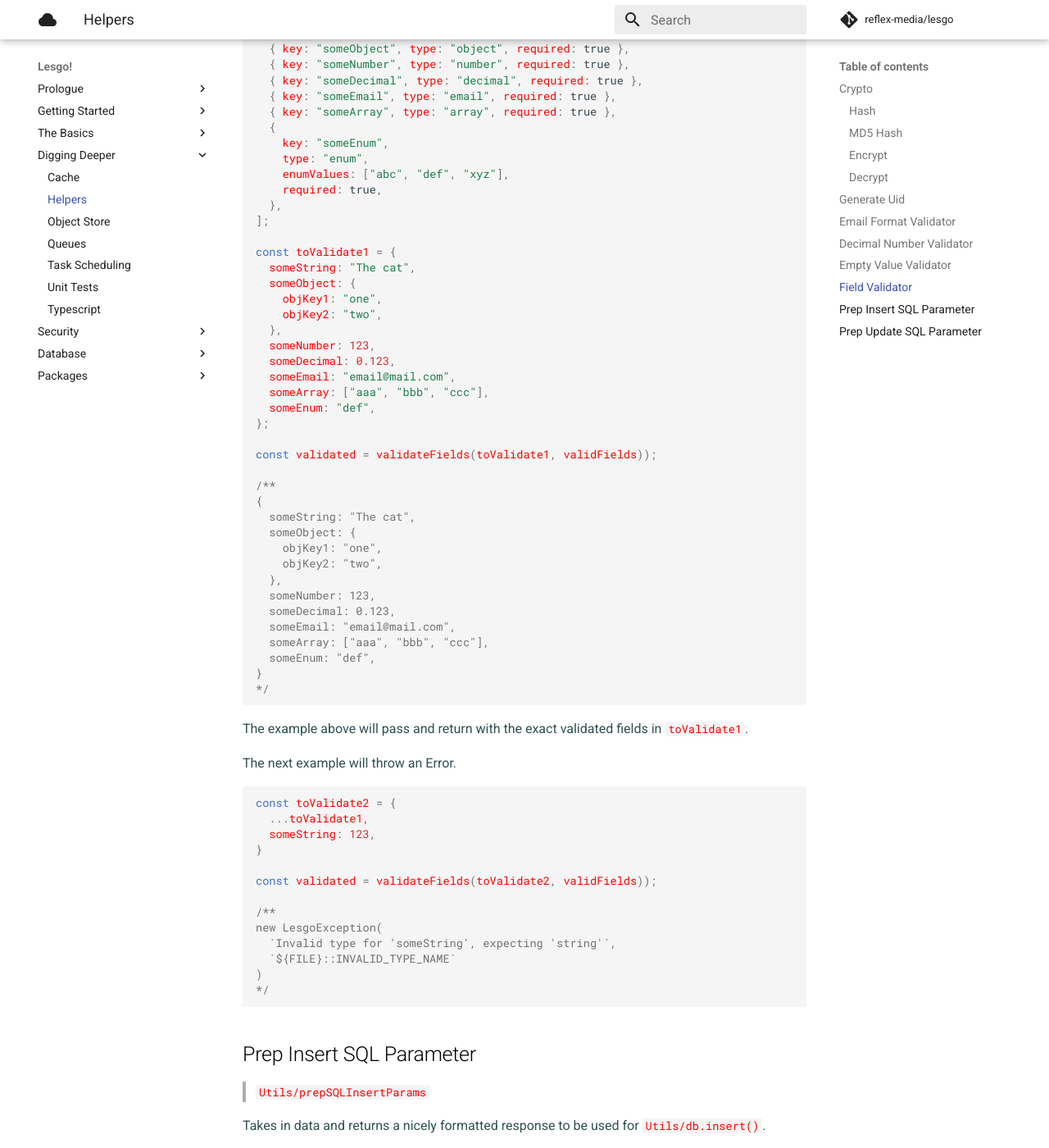
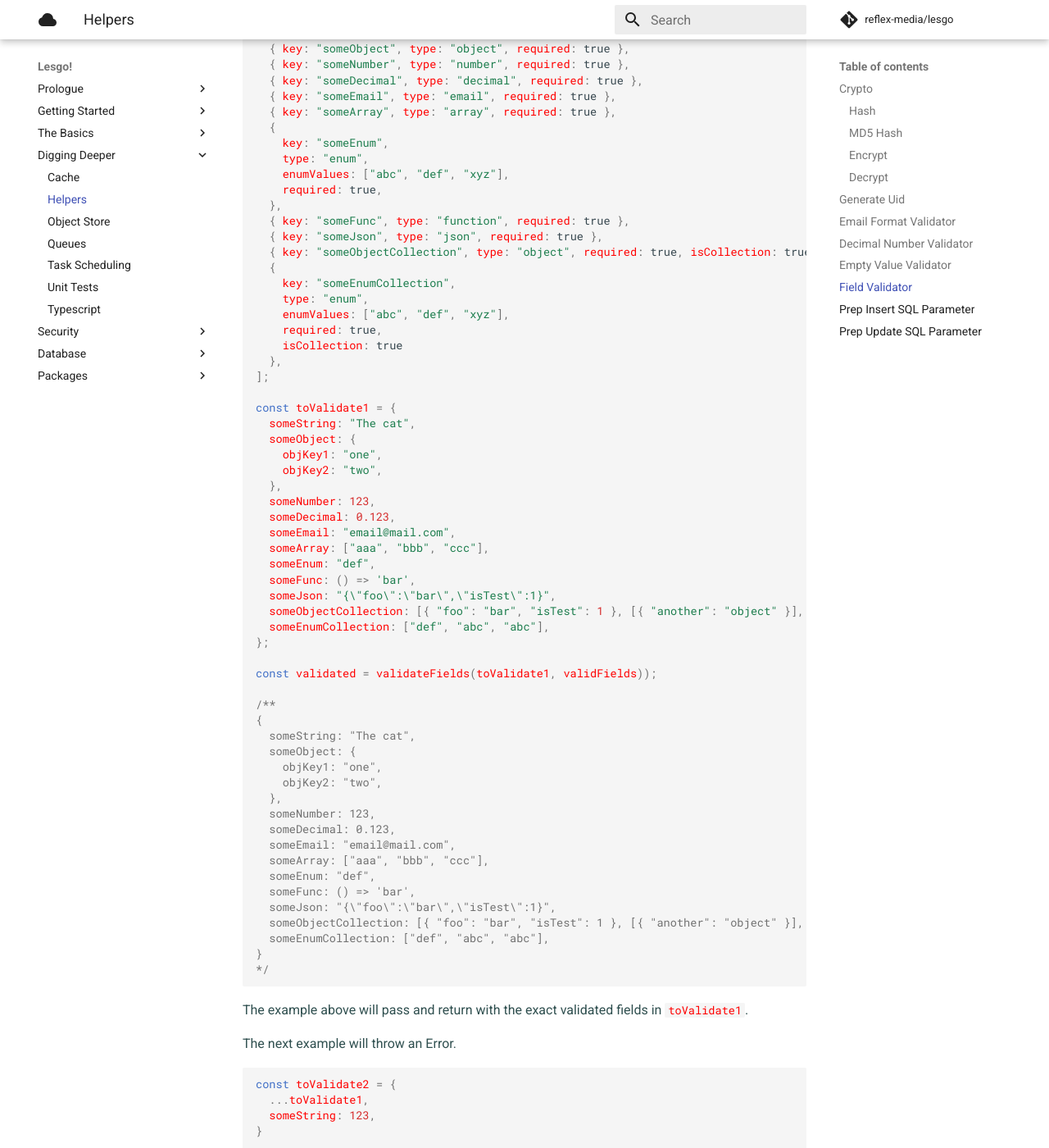
Before and after one commit to reflex-media/lesgo-docs, an MkDocs documentation site: the page built from docs/advance/helpers.md, in a window 1280 px wide and 1400 px high, scrolled down 3423 px. Shown: the whole window at 82% size. Built offline with MkDocs 1.6.1 and Material for MkDocs 9.7.7, drawn with Linux system fonts in a browser that asks for light colours; comment, search, counter and statistics services are not loaded; the version menu is left out.

Commit message:
feat: update docs to 0.7.8 from 0.7.7
This has no generated mkdocs yet

````diff
--- a/docs/advance/helpers.md
+++ b/docs/advance/helpers.md
@@ -169,6 +169,16 @@ const validFields = [
     enumValues: ["abc", "def", "xyz"],
     required: true,
   },
+  { key: "someFunc", type: "function", required: true },
+  { key: "someJson", type: "json", required: true },
+  { key: "someObjectCollection", type: "object", required: true, isCollection: true },
+  {
+    key: "someEnumCollection",
+    type: "enum",
+    enumValues: ["abc", "def", "xyz"],
+    required: true,
+    isCollection: true
+  },
 ];
 
 const toValidate1 = {
@@ -182,6 +192,10 @@ const toValidate1 = {
   someEmail: "email@mail.com",
   someArray: ["aaa", "bbb", "ccc"],
   someEnum: "def",
+  someFunc: () => 'bar',
+  someJson: "{\"foo\":\"bar\",\"isTest\":1}",
+  someObjectCollection: [{ "foo": "bar", "isTest": 1 }, [{ "another": "object" }],
+  someEnumCollection: ["def", "abc", "abc"],
 };
 
 const validated = validateFields(toValidate1, validFields));
@@ -198,6 +212,10 @@ const validated = validateFields(toValidate1, validFields));
   someEmail: "email@mail.com",
   someArray: ["aaa", "bbb", "ccc"],
   someEnum: "def",
+  someFunc: () => 'bar',
+  someJson: "{\"foo\":\"bar\",\"isTest\":1}",
+  someObjectCollection: [{ "foo": "bar", "isTest": 1 }, [{ "another": "object" }],
+  someEnumCollection: ["def", "abc", "abc"],
 }
 */
 ```
````
Also changed, not shown: docs/basics/middleware.md (+19 -0 lines).
